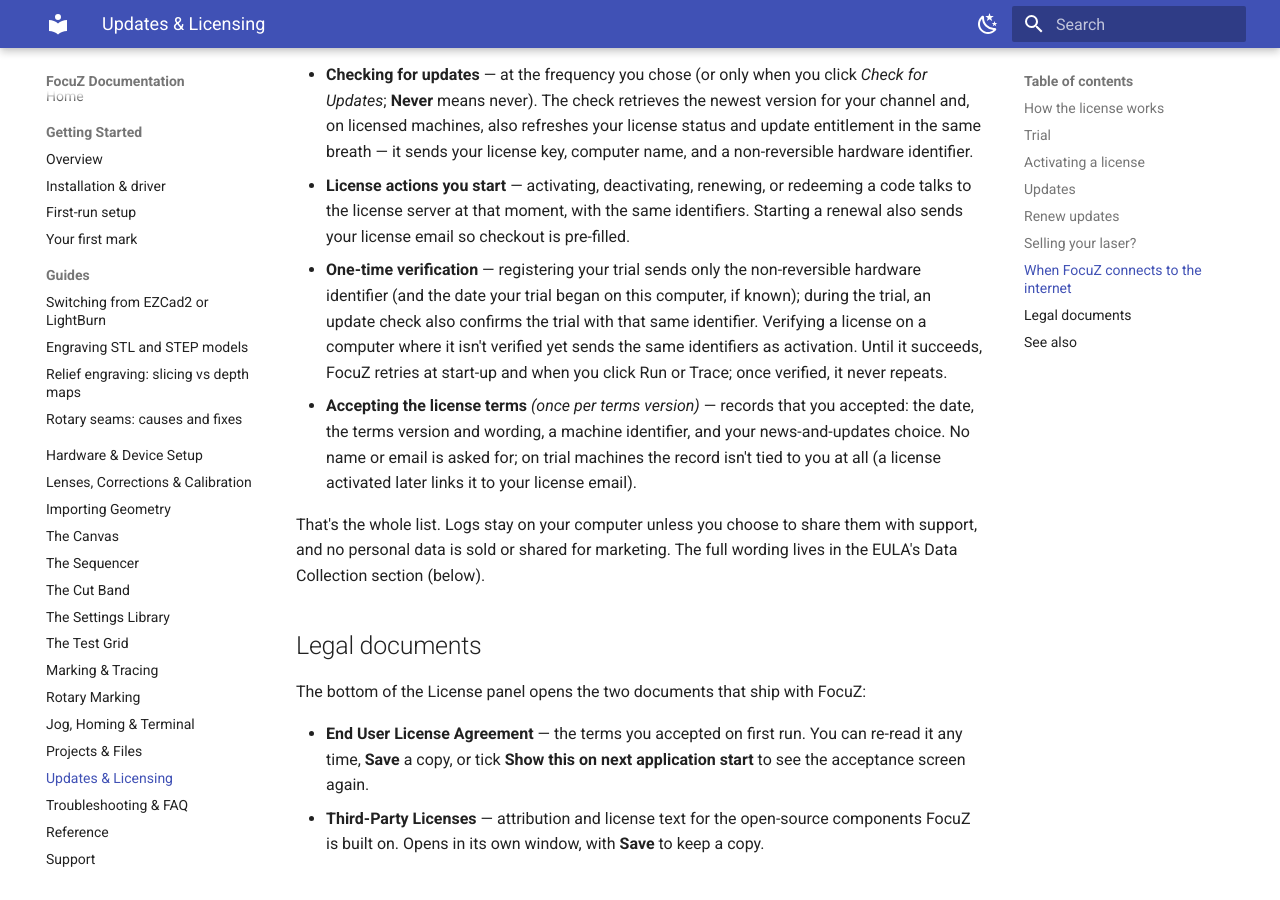
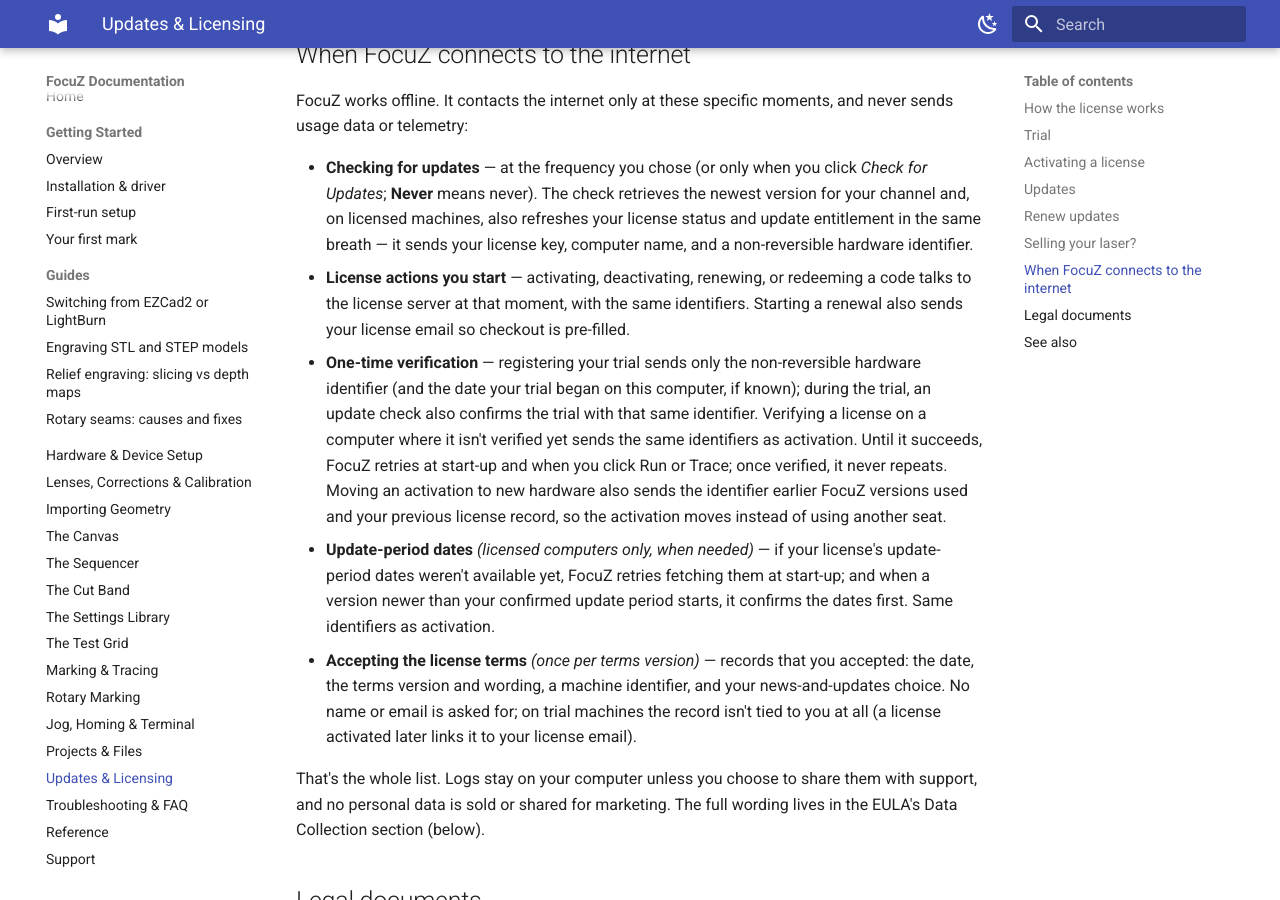
Before and after one commit to Lokahi-Shop/focuz-docs, an MkDocs documentation site: the page built from docs/updates-licensing.md, in a window 1280 px wide and 900 px high, scrolled down 2675 px. Built offline with MkDocs 1.6.1 and Material for MkDocs 9.7.7, drawn with Linux system fonts in a browser that asks for light colours; some of the changed text lies outside the part shown.

Commit message:
Updates & Licensing: extension codes unlock; clock-tamper confirmation; full contact list
Co-Authored-By: Claude Opus 5.5 <noreply@anthropic.com>

```diff
--- a/docs/updates-licensing.md
+++ b/docs/updates-licensing.md
@@ -34,7 +34,11 @@ When the trial ends, **marking and tracing turn off** until you activate a licen
   license is activated. Your project files are untouched — everything you built during the
   trial opens normally once you're licensed.
 
-Activating a license unlocks FocuZ immediately — no restart.
+Activating a license unlocks FocuZ immediately — no restart. So does a trial-extension code.
+
+If FocuZ finds that its record of the date has been tampered with during a trial (or your PC's
+clock was once set far ahead), it asks to confirm the trial with the license server: connect to
+the internet and click Run or Trace again, or use **Check for Updates** on the License panel.
 
 !!! tip "Run or Trace says it's locked?"
     The message tells you why. If it asks you to connect, make sure the computer is online and
@@ -109,7 +113,12 @@ usage data or telemetry:
   update check also confirms the trial with that same identifier. Verifying a license on a
   computer where it isn't verified yet sends the same identifiers as activation. Until it
   succeeds, FocuZ retries at start-up and when you click Run or Trace; once verified, it never
-  repeats.
+  repeats. Moving an activation to new hardware also sends the identifier earlier FocuZ versions
+  used and your previous license record, so the activation moves instead of using another seat.
+- **Update-period dates** *(licensed computers only, when needed)* — if your license's
+  update-period dates weren't available yet, FocuZ retries fetching them at start-up; and when a
+  version newer than your confirmed update period starts, it confirms the dates first. Same
+  identifiers as activation.
 - **Accepting the license terms** *(once per terms version)* — records that you accepted: the
   date, the terms version and wording, a machine identifier, and your news-and-updates choice.
   No name or email is asked for; on trial machines the record isn't tied to you at all (a
```
